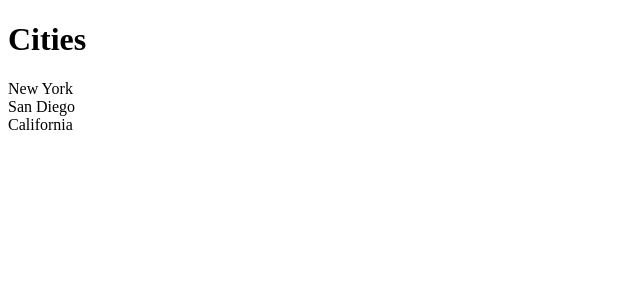
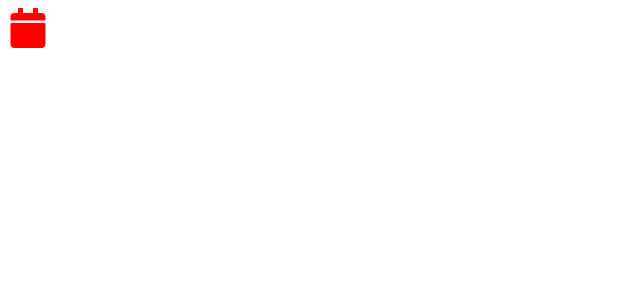
Before and after one commit to pouyam79i/reactjs, a React (Vite) app in the folder react-app/: page / in a window 1280 px wide. Shown: the top 300 px of the page, without its empty margins (0-640 px from the left). Built offline with nearby package versions, Linux system fonts and the light colour scheme.

Commit message:
using react icons

```diff
--- a/react-app/package.json
+++ b/react-app/package.json
@@ -12,6 +12,7 @@
     "bootstrap": "^5.2.3",
     "react": "^18.2.0",
     "react-dom": "^18.2.0",
+    "react-icons": "^4.7.1",
     "styled-components": "^6.1.6"
   },
   "devDependencies": {
--- a/react-app/src/App.tsx
+++ b/react-app/src/App.tsx
@@ -1,11 +1,9 @@
-import ListGroup from "./components/ListGroup";
-import "./App.css";
+import { FaCalendar } from "react-icons/fa";
 
 function App() {
-  const items = ["New York", "San Diego", "California"];
   return (
     <div>
-      <ListGroup items={items} heading="Cities" onSelectItem={() => {}} />
+      <FaCalendar color="red" size="40" />
     </div>
   );
 }
```
Also changed, not shown: 1 other file (tests, documents, lock files or other folders).
